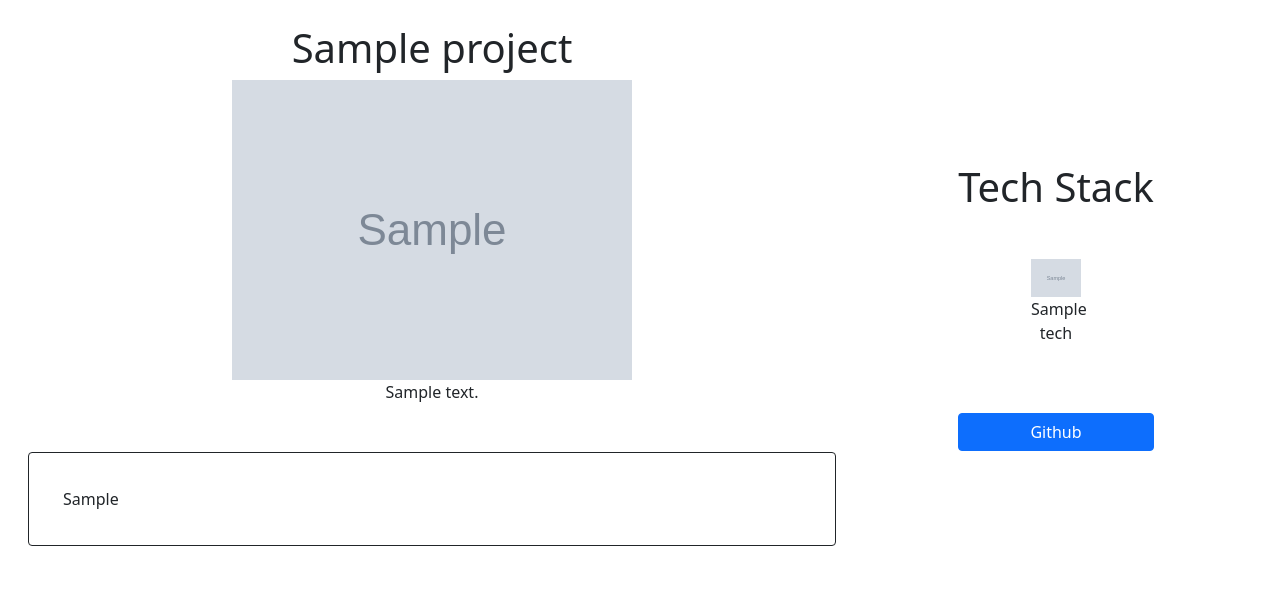
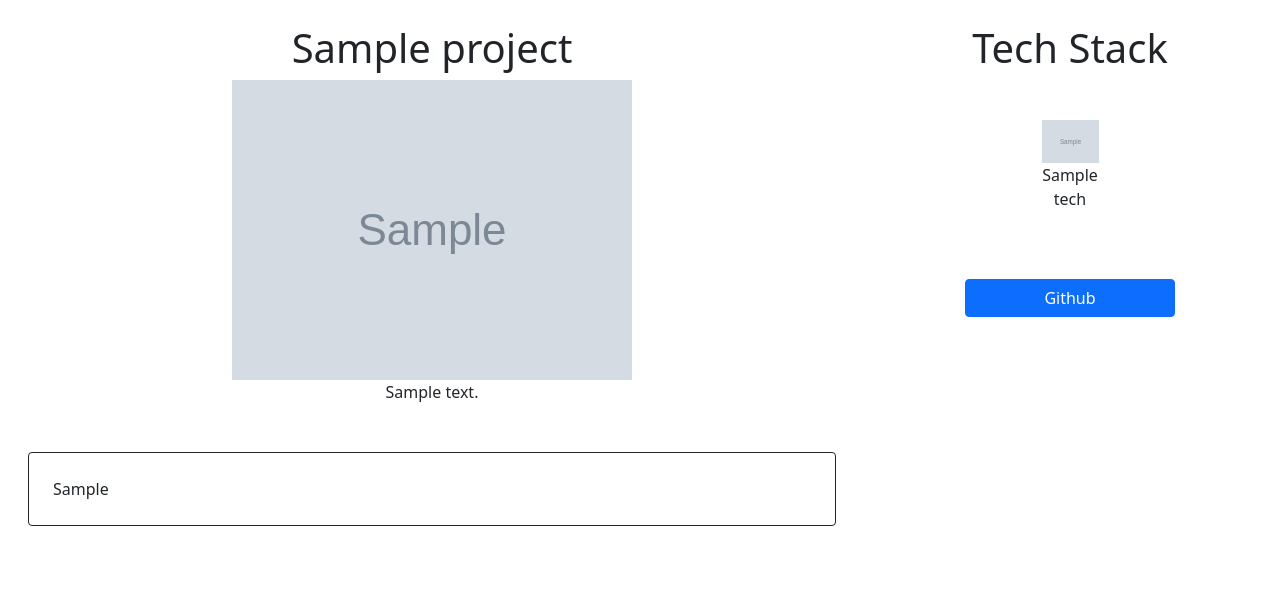
Before and after one commit to MateuszZalewski/portfolio, a Django app: page /1 in a window 1280 px wide. Shown: the part 56-649 px from the top of the page. Run offline with Django 3.2, Linux system fonts and the light colour scheme; tables that the repository leaves empty hold one stand-in row (values such as "Sample post"); grey boxes marked "Sample" are stand-in pictures; parts of the project's set-up code (start-up, migrations or seed data) failed here and were passed over.

Commit message:
fix tech stack position at top of project-detail

```diff
--- a/app/projects/templates/projects/detail.html
+++ b/app/projects/templates/projects/detail.html
@@ -1,6 +1,6 @@
 {% extends 'projects/base.html' %}
 {% block content %}
-    <div class="row d-sm-flex align-items-center justify-content-center text-center mx-1">
+    <div class="row d-sm-flex text-center mx-1">
         <!-- Title, Image, Description -->
         <div class="col-md-8">
             <h1>{{ project.name }}</h1>
@@ -10,8 +10,8 @@
             <p>{{ project.description }}</p>
             <!-- README -->
             {% if project.readme %}
-                <div class="my-5 border rounded border-dark" style="text-align: left; padding: 10px">
-                    <div class="readme mx-4 my-4">
+                <div class="my-5 border rounded border-dark px-4 py-4" style="text-align: left">
+                    <div class="readme">
                         {{ project.readme|safe }}
                     </div>
                 </div>
@@ -19,6 +19,7 @@
         </div>
 
         <div class="col-md-4">
+            <div class="position-fixed">
                 <h1>Tech Stack</h1>
                 <!-- Tech Stack -->
                 <div class="row justify-content-md-center mx-5 my-5">
@@ -50,4 +51,5 @@
                 {% endif %}
             </div>
         </div>
+    </div>
 {% endblock %}
```
Lines whose indentation alone changed are shown as unchanged.
